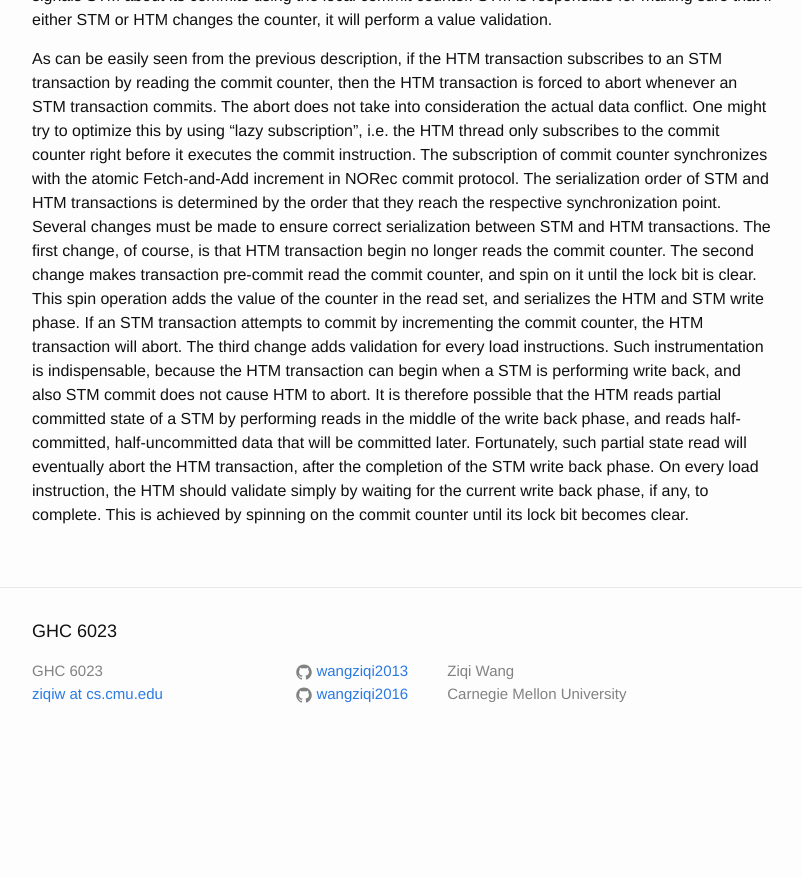
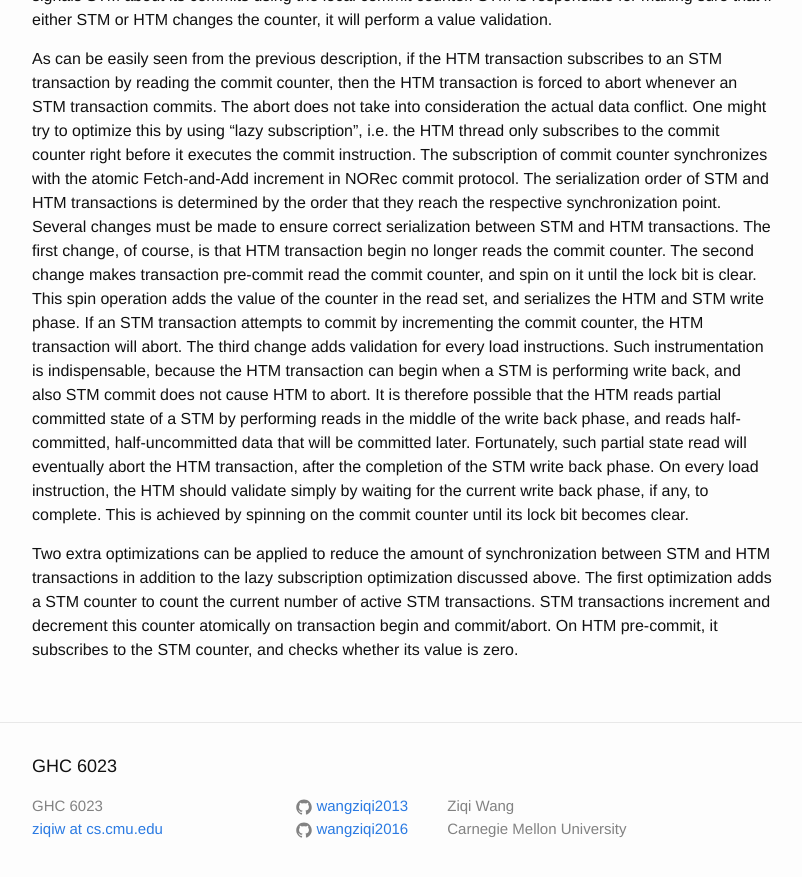
Before and after one commit to wangziqi2013/wangziqi2013.github.io, a Jekyll site: the page built from _posts/2018-05-28-Hybrid-Norec.markdown, in a window 1280 px wide and 900 px high, scrolled down 2203 px. Shown: the top 877 px of the window, without its empty margins (238-1040 px from the left). Built offline with Jekyll 4.4.1, drawn with Linux system fonts in a browser that asks for light colours; before the commit the page ends 2968 px from its top, so only the background shows below that.

Commit message:
Working on STM counter opt

```diff
--- a/_posts/2018-05-28-Hybrid-Norec.markdown
+++ b/_posts/2018-05-28-Hybrid-Norec.markdown
@@ -98,3 +98,9 @@ of the write back phase, and reads half-committed, half-uncommitted data that wi
 such partial state read will eventually abort the HTM transaction, after the completion of the STM write back phase.
 On every load instruction, the HTM should validate simply by waiting for the current write back phase, if any, to
 complete. This is achieved by spinning on the commit counter until its lock bit becomes clear.
+
+Two extra optimizations can be applied to reduce the amount of synchronization between STM and HTM transactions
+in addition to the lazy subscription optimization discussed above. The first optimization adds a STM counter to count
+the current number of active STM transactions. STM transactions increment and decrement this counter atomically on
+transaction begin and commit/abort. On HTM pre-commit, it subscribes to the STM counter, and checks whether its value
+is zero.
```
